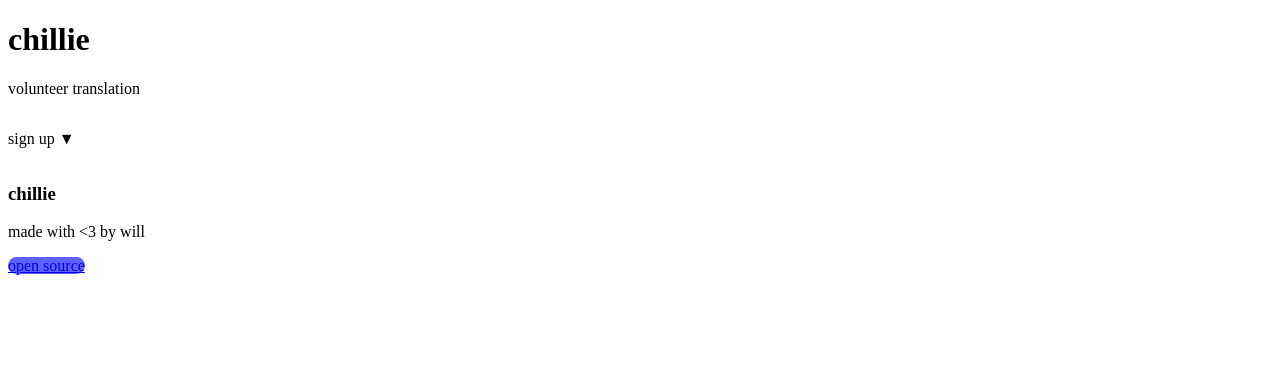
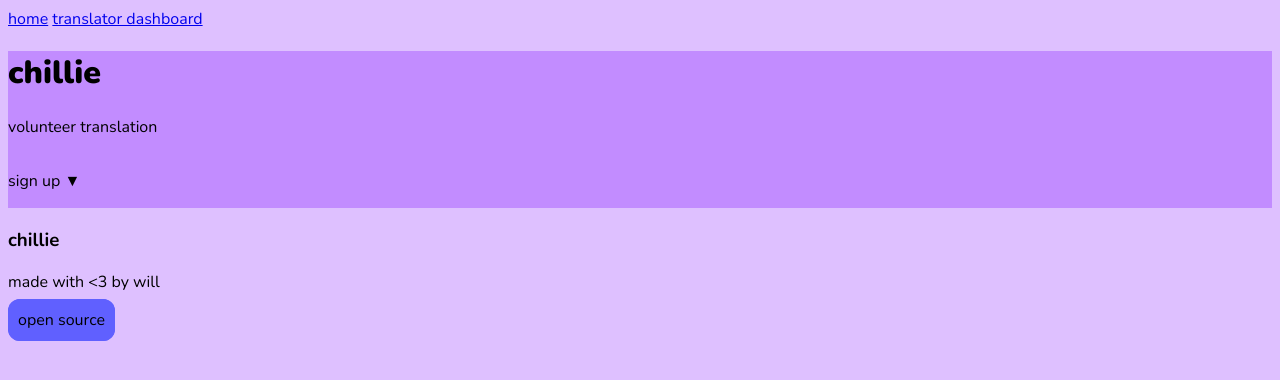
Before and after one commit to ooowillexistsooo/chillie, a website: page index.html in a window 1280 px wide. Drawn offline with nearby package versions, Linux system fonts and the light colour scheme.

Commit message:
some general stuff

```diff
--- a/index.html
+++ b/index.html
@@ -7,7 +7,12 @@
     <link rel="stylesheet" href="style.css">
 </head>
 <body>
-    <h1>chillie</h1>
+    <nav>
+        <a href="index.html">home</a>
+        <a href="translator/index.html">translator dashboard</a>
+    </nav>
+    <div class="head">
+    <h1 class="title">chillie</h1>
     <p>volunteer translation</p>
         <div class="dropdown">
             <p class="button">sign up ▼</p>
@@ -16,11 +21,12 @@
                 <a href="translated/signup.html">create a project to be translated</a>
             </div>
         </div>
+    </div>
 
     <footer>
         <h3>chillie</h3>
         <p>made with <3 by will</p>
-        <a href="https://github.com/ooowillexistsooo/" class="button">open source</a>
+        <a href="https://github.com/ooowillexistsooo/chillie" class="button">open source</a>
     </footer>
 </body>
 </html>
--- a/style.css
+++ b/style.css
@@ -1,3 +1,10 @@
+@import url('https://fonts.googleapis.com/css2?family=Nunito:ital,wght@0,200..1000;1,200..1000&display=swap');
+
+body {
+    background-color: #dec0ff;
+    font-family: "Nunito", sans-serif;
+}
+
 .dropdown {
     position: relative;
     display: inline-block;
@@ -15,7 +22,7 @@
 .dropdown-content a {
     color: black;
     padding: 12px 16px;
-    text-decoration: underline wavy #ff4757 1px;
+    text-decoration: underline wavy #c28cff 1px;
     display: block;
 }
 
@@ -30,6 +37,16 @@
 
 a.button {
     background-color: rgb(96, 96, 255);
-    border: 2px rgb(96, 96, 255);
+    border: 10px rgb(96, 96, 255) solid;
     border-radius: 12px;
+    color: black;
+    text-decoration: none;
 }
+
+.head {
+    background-color: #c28cff;
+}
+
+.title {
+    font-weight: 1000;
+}
```
Also changed, not shown: readme.md (added). Lines whose indentation alone changed are shown as unchanged.
